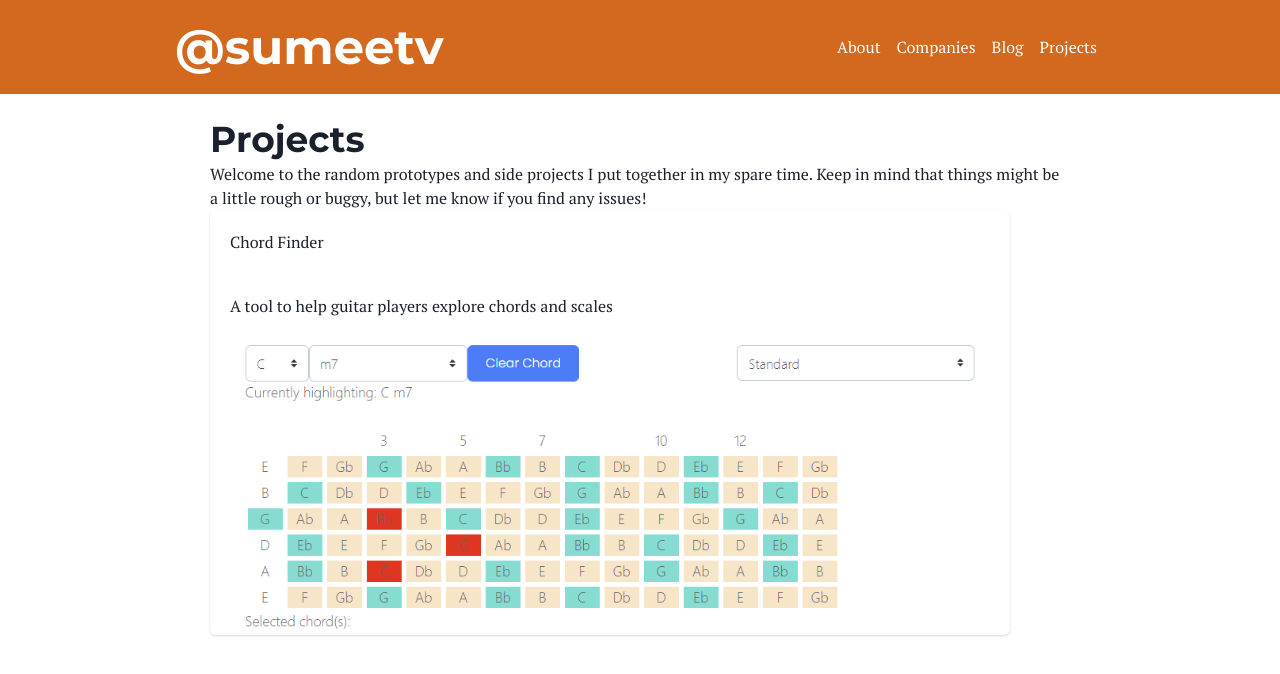
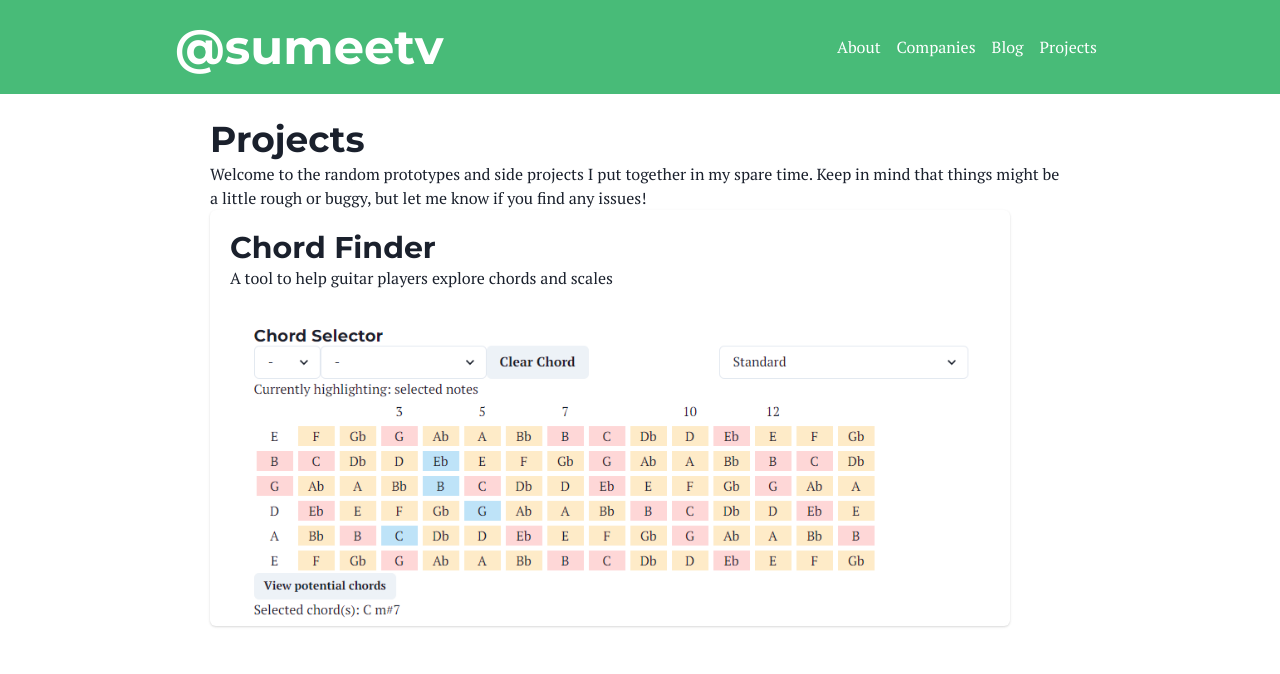
Before and after one commit to sumeetv/chord-finder, a Next.js app: page /projects in a window 1280 px wide. Shown: the top 674 px of the page. Built offline with nearby package versions, Linux system fonts and the light colour scheme.

Commit message:
More updates on standard chakra colors and ocmponents + updating an image asset

```diff
--- a/src/app/header.tsx
+++ b/src/app/header.tsx
@@ -10,7 +10,7 @@ const LinkHeader = (props: any) => {
 
 const Header: React.FC = () => {
     return (
-        <Center bg='chocolate' p='1.45rem' color='white'>
+        <Center bg='green.400' p='1.45rem' color='white'>
             <Flex w='100%' maxW='930px' >
                 <Heading size='2xl'>
                     @sumeetv
--- a/src/app/projects/page.tsx
+++ b/src/app/projects/page.tsx
@@ -11,15 +11,13 @@ export default function Page() {
             </Text>
             <Link href='/projects/chord-finder'>
                 <Card style={{ maxWidth: `800px` }}>
-                    <CardHeader>
-                        <Text>Chord Finder</Text>
-                    </CardHeader>
                     <CardBody>
+                        <Heading size={'lg'}>Chord Finder</Heading>
                         <Text>
                             A tool to help guitar players explore chords and scales
                         </Text>
                     </CardBody>
-                    <Image src={'/chord_selector_preview.png'} style={{ paddingLeft: `1.875rem`, paddingRight: `1.875rem` }} />
+                    <Image src={'/chord-selector-preview.png'} style={{ paddingLeft: `1.875rem`, paddingRight: `1.875rem` }} />
                 </Card>
             </Link>
         </div>
--- a/src/components/chord-selector/fret-cell.css
+++ b/src/components/chord-selector/fret-cell.css
@@ -2,7 +2,7 @@
     text-align: center;
     width: 44px;
     margin: 3px;
-    background-color: #FEEBC8;
+    background-color: var(--chakra-colors-orange-100);
 }
 
 .fret-cell-root {
@@ -15,14 +15,14 @@
     text-align: center;
     width: 44px;
     margin: 3px;
-    background-color: #BEE3F8;
+    background-color: var(--chakra-colors-red-100);
 }
 
 .fret-cell-selected {
     text-align: center;
     width: 44px;
     margin: 3px;
-    background-color: #FED7D7;
+    background-color: var(--chakra-colors-blue-100);
 }
 
 .fret-cell-disabled {
```
Also changed, not shown: src/app/blog/page.tsx (+6 -5 lines), public/chord-selector-preview.png (added), public/chord_selector_preview.png (deleted).
